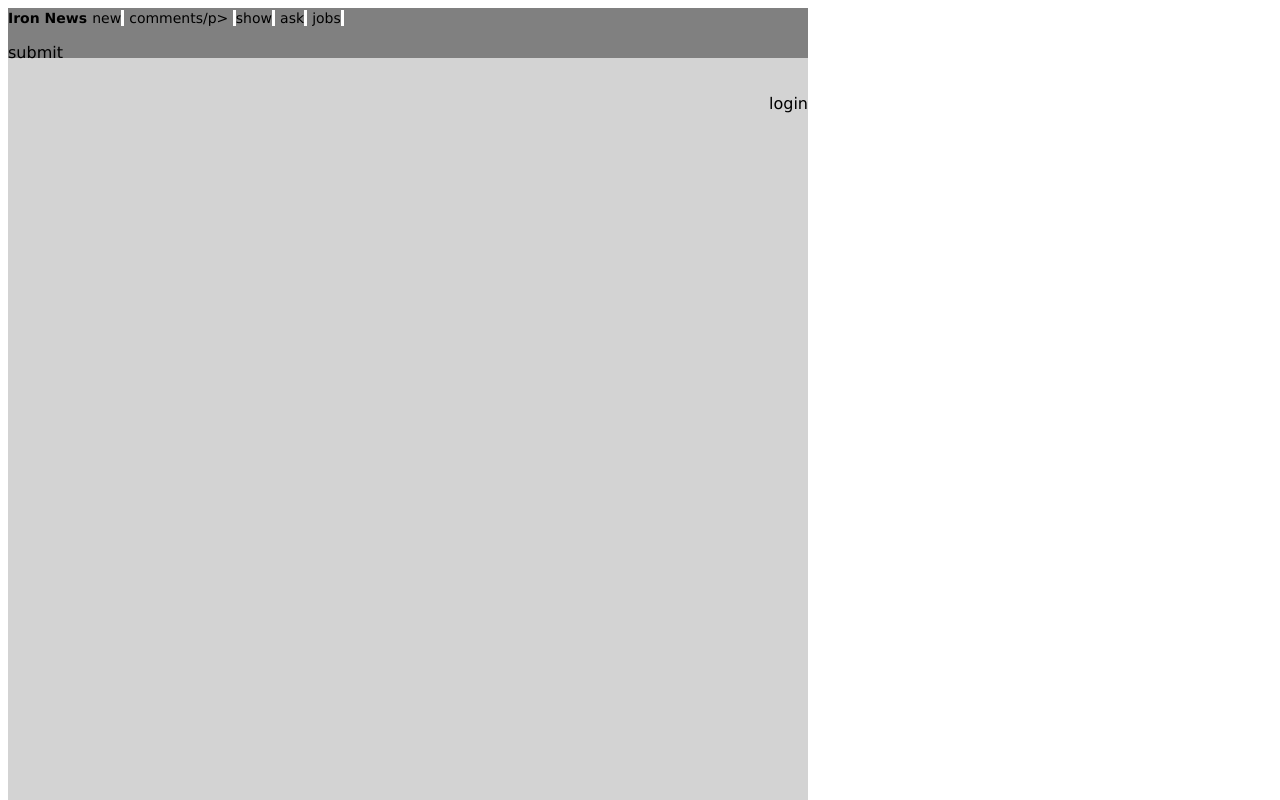
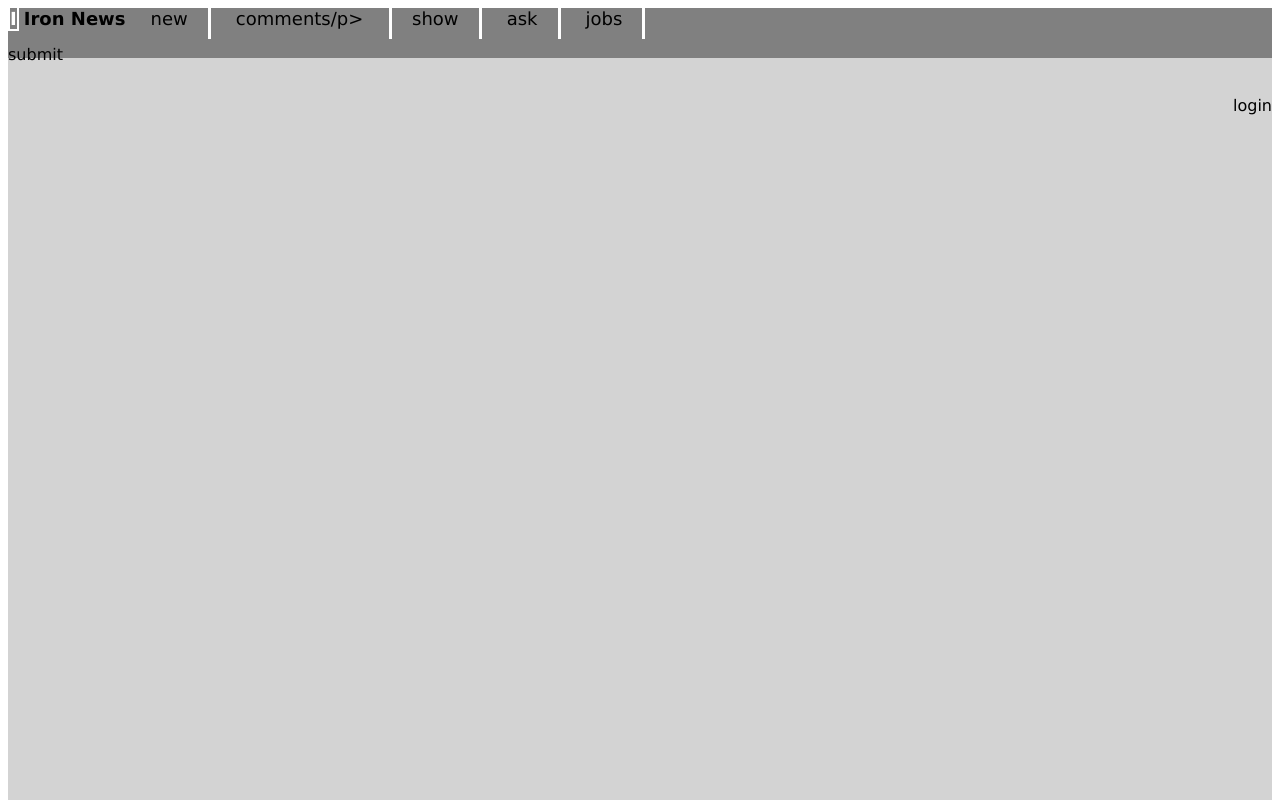
Before and after one commit to AaronKolenda/IronNews, a plain HTML site: page index.html in a window 1280 px wide. Shown: the top 800 px of the page. Drawn offline with Linux system fonts and the light colour scheme.

Commit message:
fixing html/css

```diff
--- a/index.html
+++ b/index.html
@@ -8,6 +8,7 @@
 	<body>
 		<div class="container">
 			<div class="heading">
+				<h1 class="logo inline">I</h1>
 				<h1 class="inline">Iron News</h1>
 				<p class="inline rightborder"> new</p>
 				<p class="inline rightborder"> comments/p>
--- a/style.css
+++ b/style.css
@@ -1,7 +1,8 @@
 .container {
 	background-color:lightgrey;
-	height: 1000px;
-	width: 800px
+	height: 1400px;
+	width: 1000px
+	margin: 50px;
 }
 
 .heading {
@@ -11,17 +12,18 @@
 
 .inline {
 	display: inline;
-	font-size: 14px;
+	font-size: 18px;
 }
 
 .logo {
 	color: white;
 	border: 2px solid white;
-	font-size: 14px;
+	font-size: 18px;
 }
 
 .rightborder {
 	border-right: 3px solid white;
+	padding: 10px 20px;
 }
 
 .floatright {
```
